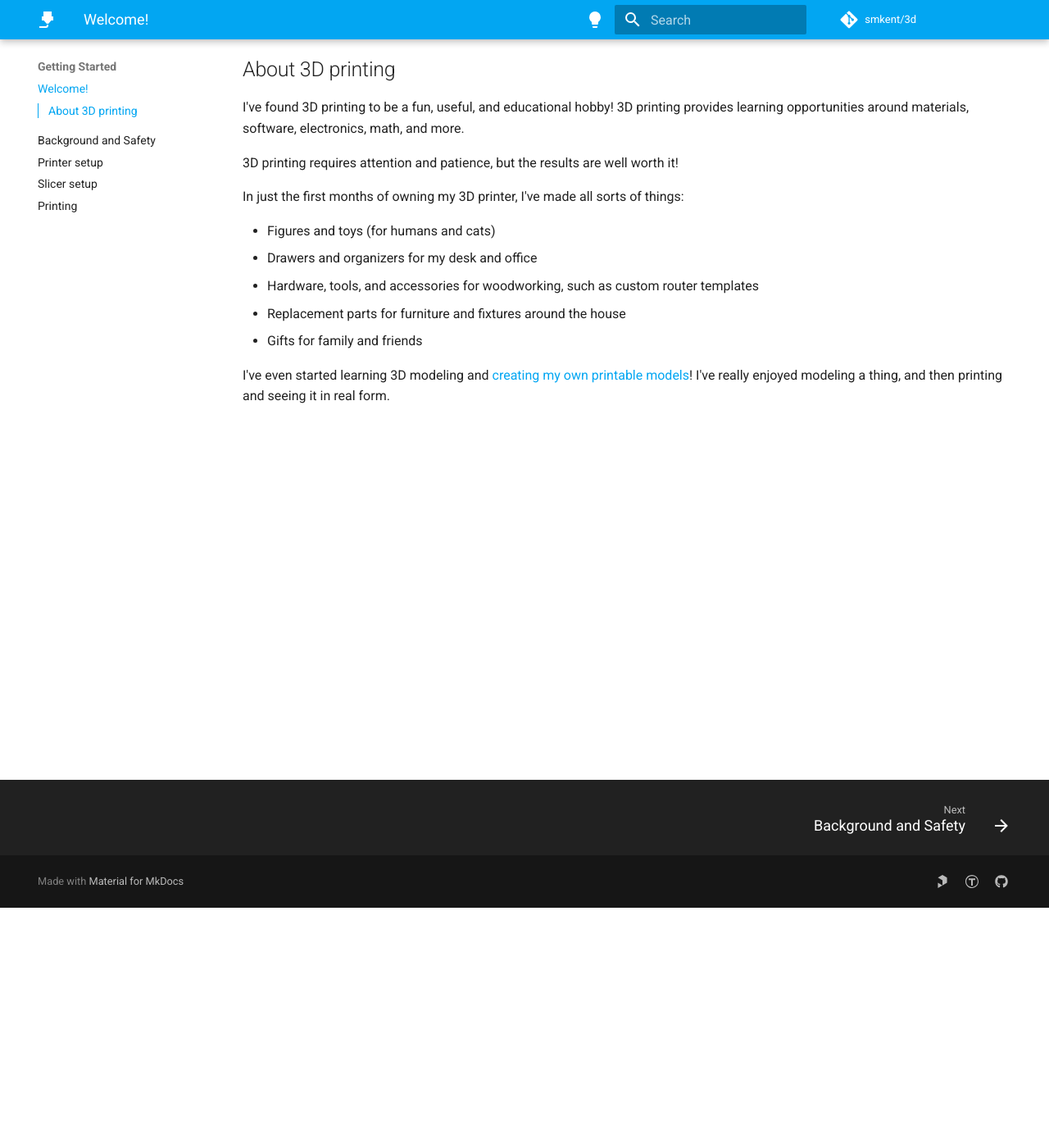
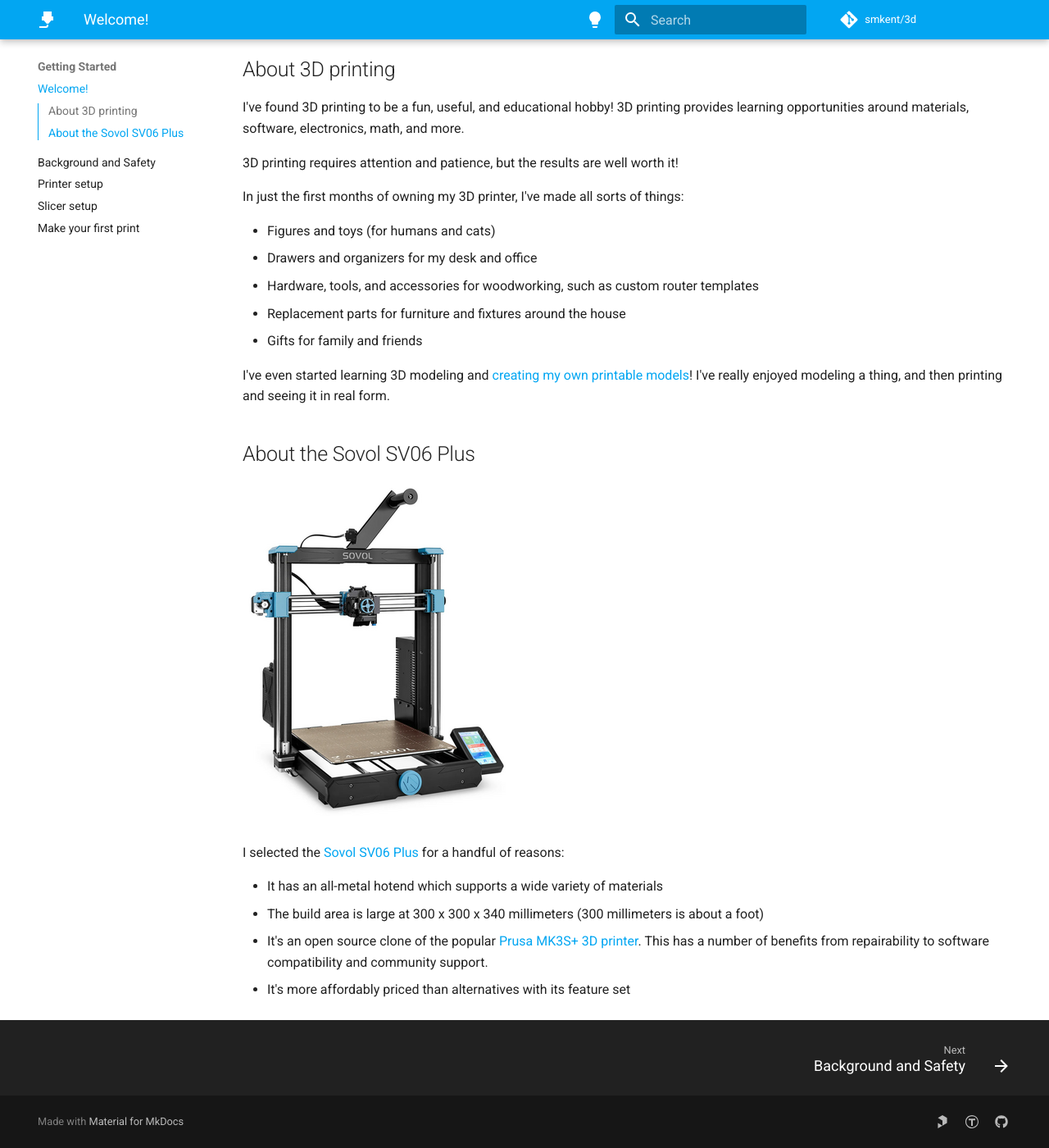
Before and after one commit to smkent/3d, an MkDocs documentation site: the page built from docs/index.md, in a window 1280 px wide and 1400 px high, scrolled down 293 px. Shown: the whole window at 82% size. Built offline with MkDocs 1.6.1 and Material for MkDocs 9.7.7, drawn with Linux system fonts in a browser that asks for light colours; plug-ins that fetch from the network failed and are left out; comment, search, counter and statistics services are not loaded.

Commit message:
Move printer info to landing page, minor tweaks

```diff
--- a/docs/index.md
+++ b/docs/index.md
@@ -28,7 +28,23 @@
 I've really enjoyed modeling a thing, and then printing and seeing it in real
 form.
 
+## About the Sovol SV06 Plus
+
+![Sovol SV06 Plus product photo][sovol-sv06-plus-product-photo]{ .off-glb }
+
+I selected the [Sovol SV06 Plus][sovol-sv06-plus] for a handful of reasons:
+
+* It has an all-metal hotend which supports a wide variety of materials
+* The build area is large at 300 x 300 x 340 millimeters
+  (300 millimeters is about a foot)
+* It's an open source clone of the popular
+  [Prusa MK3S+ 3D printer][prusa-mk3s+]. This has a number of benefits from
+  repairability to software compatibility and community support.
+* It's more affordably priced than alternatives with its feature set
+
 
 [printables-profile]: https://www.printables.com/@bulbasaur0
+[prusa-mk3s+]: https://www.prusa3d.com/product/original-prusa-i3-mk3s-3d-printer-3/
 [repo-url]: https://github.com/smkent/3d.smkent.net
 [sovol-sv06-plus]: https://sovol3d.com/products/sovol-sv06-plus-fully-open-source-3d-printer-with-linear-rail-structure
+[sovol-sv06-plus-product-photo]: ../img/sovol-sv06-plus-product-photo.png
--- a/mkdocs.yml
+++ b/mkdocs.yml
@@ -34,7 +34,7 @@
     - Background and Safety: getting-started/background-and-safety.md
     - Printer setup: getting-started/printer-setup.md
     - Slicer setup: getting-started/slicer-setup.md
-    - Printing: getting-started/printing.md
+    - Make your first print: getting-started/first-print.md
 
 markdown_extensions:
   - admonition
```
Also changed, not shown: docs/getting-started/first-print.md (renamed from docs/getting-started/printing.md, +2 -4 lines), docs/getting-started/printer-setup.md (+0 -13 lines), docs/img/axes.png, docs/img/sovol-sv06-plus-product-photo.png (added).
